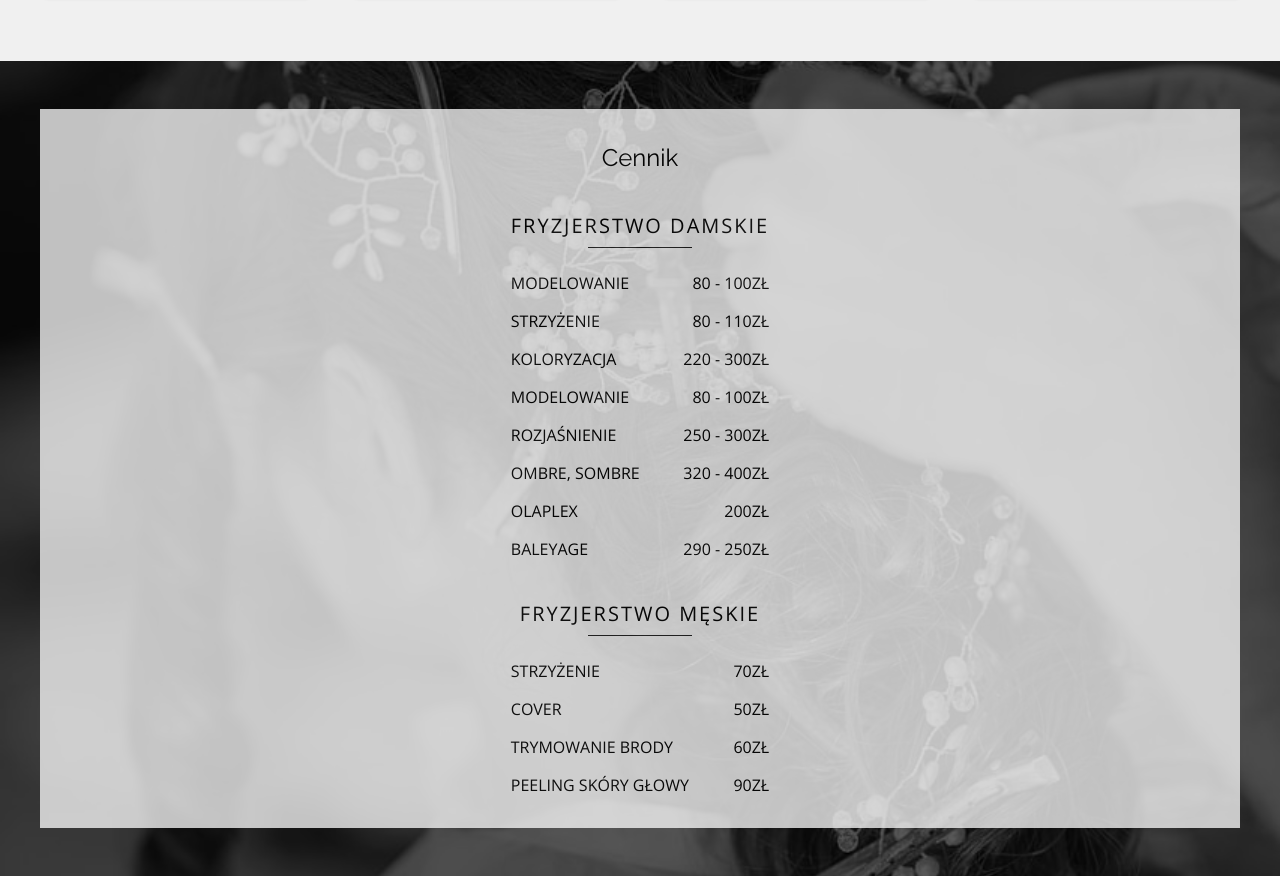
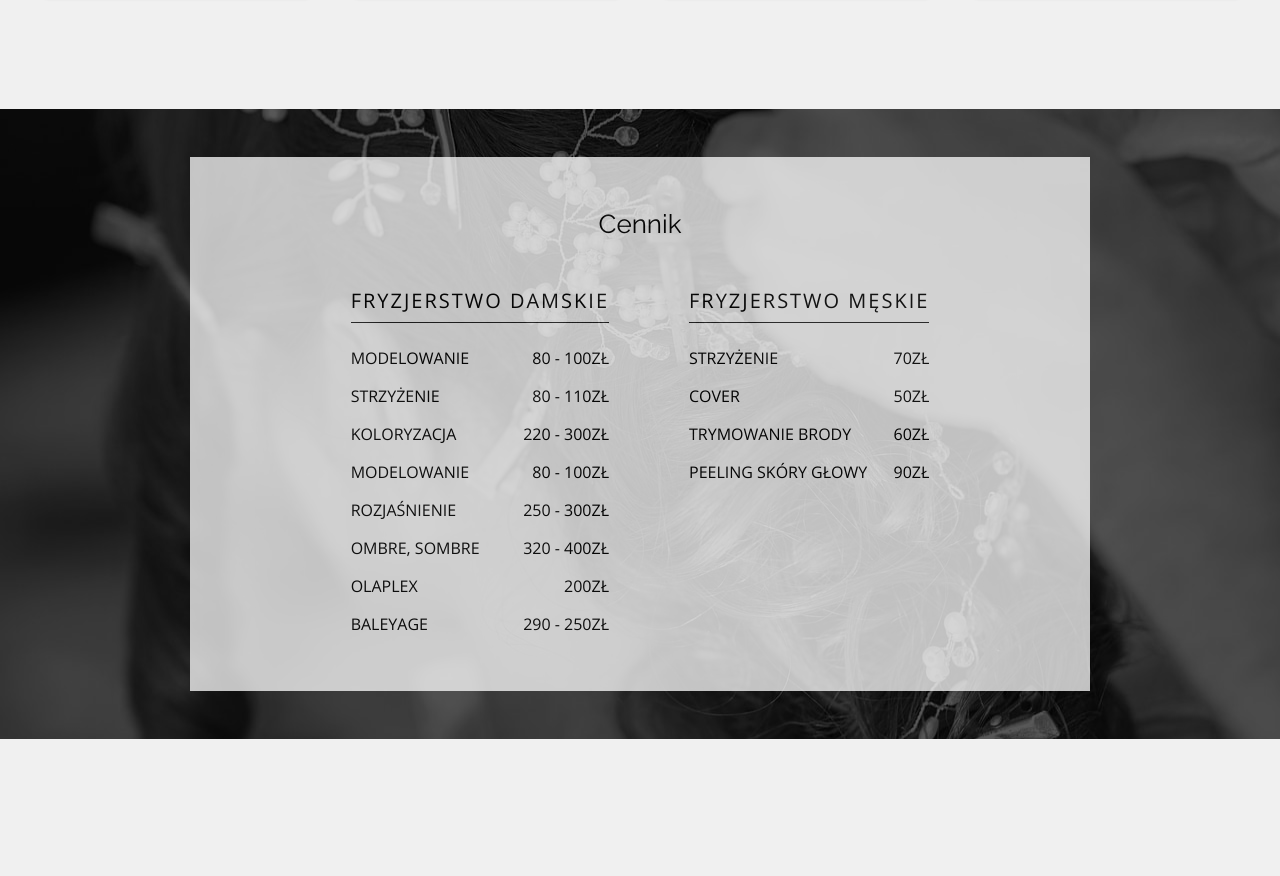
Before and after one commit to Kuba1507/Hairdresser, a website: page index.html in a window 1280 px wide. Shown: the part 3211-4087 px from the top of the page. After the commit the page ends 3950 px from the top, so only its background shows below. Drawn offline with nearby package versions, Linux system fonts and the light colour scheme.

Commit message:
styled pice list for desktops

```diff
--- a/index.html
+++ b/index.html
@@ -192,6 +192,9 @@
                     <p class="price-box__heading">Cennik</p>
 
                     <div class="price-box__section">
+
+
+                        <div class="female-box">
                             <p class="price-box__section-title">Fryzjerstwo Damskie</p>
                             <div class="price-box__section-underline"></div>
                             <div class="price-box__section-service">
@@ -226,6 +229,9 @@
                                 <p class="price-box__section-service-name">Baleyage</p>
                                 <p class="price-box__section-service-price">290 - 250zł</p>
                             </div>
+                        </div>
+
+                        <div class="male-box">
                             <p class="price-box__section-title">Fryzjerstwo Męskie</p>
                             <div class="price-box__section-underline"></div>
                             <div class="price-box__section-service">
@@ -247,6 +253,7 @@
                         </div>
                     </div>
                 </div>
+            </div>
 
 
             <div class="shadow"></div>
--- a/src/sass/_components.scss
+++ b/src/sass/_components.scss
@@ -457,10 +457,10 @@
 	}
 
 	.price-list {
-		position: relative;
 		display: flex;
 		justify-content: center;
 		align-items: center;
+		margin-top: 3em;
 		background-image: url("../img/price-list-bg-small.jpg");
 		background-attachment: fixed;
 		background-size: cover;
@@ -469,6 +469,7 @@
 		filter: grayscale(1);
 
 		.price-box {
+			position: relative;
 			display: flex;
 			flex-direction: column;
 			justify-content: center;
@@ -492,12 +493,13 @@
 				align-items: center;
 				justify-content: space-between;
 				margin-bottom: 1em;
+				padding: 0.5em;
 
 				&-underline {
 					margin: 0.5em 0;
 					background-color: $dark;
 					height: 1px;
-					width: 40%;
+					width: 100%;
 				}
 
 				&-service {
@@ -509,9 +511,10 @@
 					&-name,
 					&-price {
 						margin-top: 1em;
-						text-transform: uppercase;
+						font-size: 1.4rem;
 						font-family: "Open Sans", sans-serif;
 						font-weight: 400;
+						text-transform: uppercase;
 					}
 
 					&-name {
--- a/src/sass/_media.scss
+++ b/src/sass/_media.scss
@@ -52,9 +52,37 @@
 				flex-wrap: wrap;
 			}
 		}
+
+		.price-list {
+			background-image: url("../img/price-list-bg-large.jpg");
+
+			.price-box {
+				margin: auto;
+				max-width: 600px;
+
+				&__heading {
+					font-size: 2.6rem;
+				}
+
+				&__section {
+					flex-direction: row;
+					align-items: flex-start;
+
+					.female-box,
+					.male-box {
+						margin: 0 2em;
+					}
+
+					&-service {
+						&-name,
+						&-price {
+							font-size: 1.6rem;
+						}
+					}
+				}
+			}
+		}
 	}
-
-
 }
 
 @media (min-width: 992px) {
@@ -146,8 +174,27 @@
 				}
 			}
 
-			.bg-icon, .bg-icon2 {
+			.bg-icon,
+			.bg-icon2 {
 				display: block;
+			}
+		}
+
+		.price-list {
+			.price-box {
+				margin: auto;
+				max-width: 900px;
+				padding: 2em;
+
+				&__section {
+					flex-direction: row;
+					align-items: flex-start;
+
+					.female-box,
+					.male-box {
+						margin: 0 2.5em;
+					}
+				}
 			}
 		}
 	}
```
Also changed, not shown: dist/css/style.min.css. Lines whose indentation alone changed are shown as unchanged.
